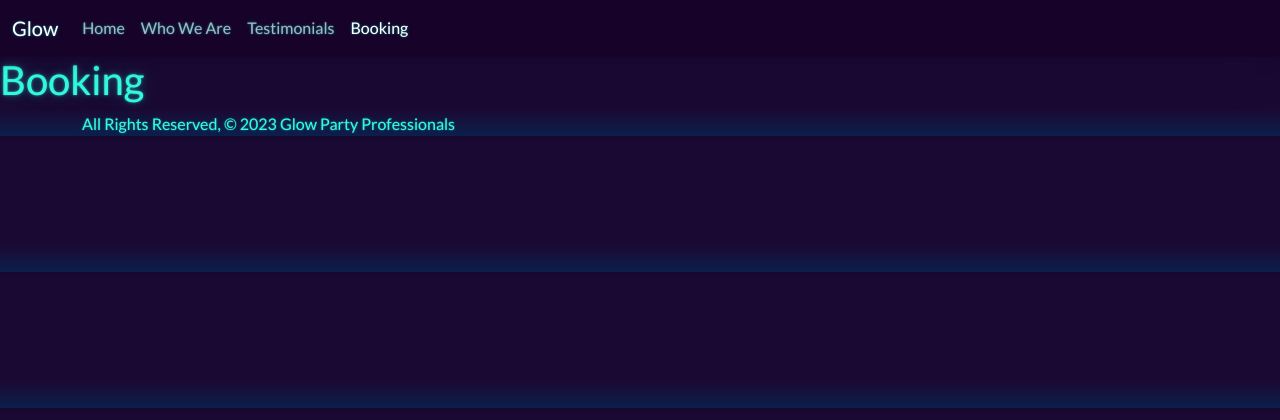
After one commit to mgballou/glow_party_professionals, a Django app: page /booking/ in a window 1280 px wide. The commit adds this page. Shown: the top 420 px of the page. Run offline with Django 4.2, Linux system fonts and the light colour scheme; some libraries are stand-ins or nearby versions.

Commit message:
Stub out html templates and create routing for testimonials & booking

```diff
--- a/main_app/static/myJS/navbar.js
+++ b/main_app/static/myJS/navbar.js
@@ -6,7 +6,6 @@ function extractPath(url) {
 }
 
 let currentPage = extractPath(window.location.href)
-console.log(currentPage)
 
 if (currentPage === ""){
     currentPage = "home"
--- a/main_app/templates/base.html
+++ b/main_app/templates/base.html
@@ -37,10 +37,10 @@
                   </a>
                 </li>
                 <li class="nav-item">
-                  <a class="nav-link" href="#">Testimonials</a>
+                  <a class="nav-link" href="{% url 'testimonials' %}" id="testimonials">Testimonials</a>
                 </li>
                 <li class="nav-item">
-                  <a class="nav-link" href="#">Booking</a>
+                  <a class="nav-link" href="{% url 'booking' %}" id="booking">Booking</a>
                 </li>
               </ul>
           </div>
--- /dev/null
+++ b/main_app/templates/booking.html
@@ -0,0 +1,8 @@
+{% extends 'base.html' %}
+{% load static %}
+
+{% block content%}
+
+<h1>Booking</h1>
+
+{% endblock %}
--- a/main_app/urls.py
+++ b/main_app/urls.py
@@ -4,4 +4,6 @@ from . import views
 urlpatterns = [
     path('', views.home, name='home'),
     path('about/', views.about, name='about'),
+    path('testimonials/', views.testimonials, name="testimonials"),
+    path('booking/', views.booking, name='booking')
 ]
--- a/main_app/views.py
+++ b/main_app/views.py
@@ -6,3 +6,9 @@ def home(request):
 
 def about(request):
         return render(request, 'about.html')
+
+def testimonials(request):
+        return render(request, 'testimonials.html')
+
+def booking(request):
+        return render(request, 'booking.html')
```
Also changed, not shown: main_app/templates/testimonials.html (added, +8 -0 lines).
